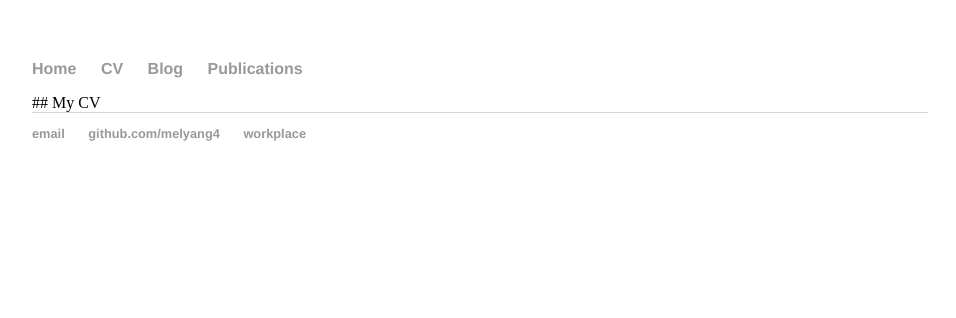
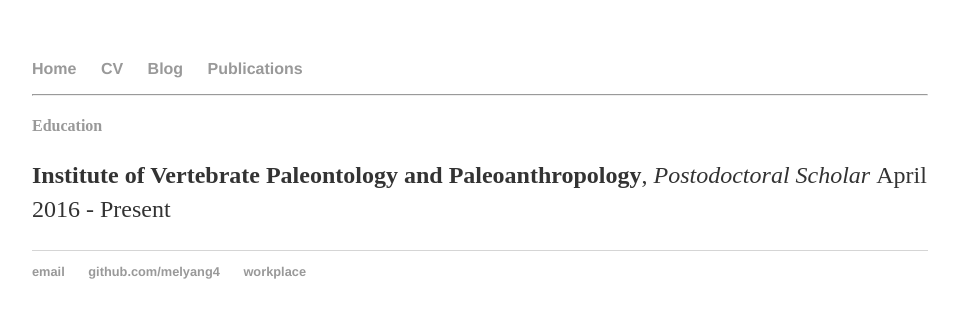
Before and after one commit to melyang4/melyang4.github.io, a Jekyll site: the page built from bio/index.html, in a window 1280 px wide. Shown: the top 318 px of the page, without its empty margins (160-1116 px from the left). Built offline with Jekyll 4.4.1, drawn with Linux system fonts in a browser that asks for light colours.

Commit message:
Update index.html

```diff
--- a/bio/index.html
+++ b/bio/index.html
@@ -2,4 +2,10 @@
 layout: default
 title: Mel's Site
 ---
-## My CV
+
+<A HREF=”MAILTO:melyang@ivpp.ac.cn”>
+<HR>
+<H4>Education</H4>
+  <p> <b> Institute of Vertebrate Paleontology and Paleoanthropology</b>,
+    <i> Postodoctoral Scholar </i>
+    April 2016 - Present </p>
```
